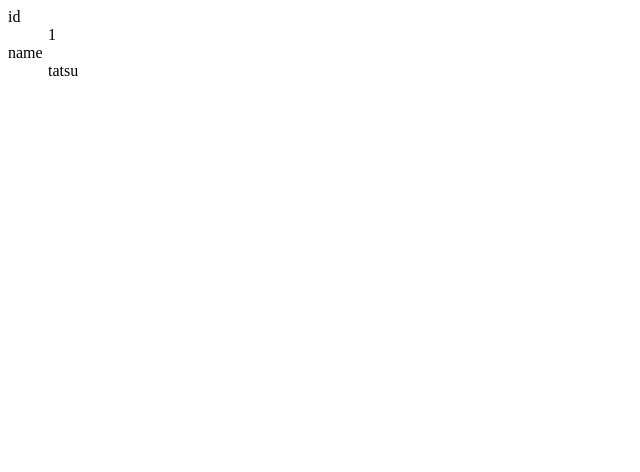
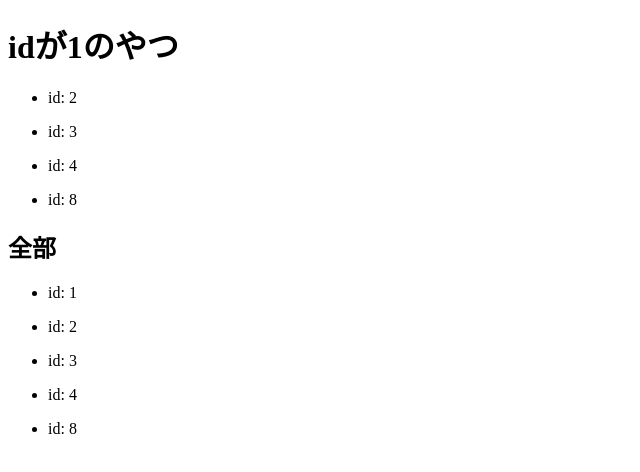
Before and after one commit to mars-tatsuru/vue3-ts, a Vue app: page / in a window 1280 px wide. Shown: the top 472 px of the page, without its empty margins (0-640 px from the left). Built offline with nearby package versions, Linux system fonts and the light colour scheme.

Commit message:
v-forとリアクティブなデータについて

```diff
--- a/src/App.vue
+++ b/src/App.vue
@@ -160,16 +160,37 @@ const todoItems = computed(() => store.state.todoItems);
 
 // const refArr = ref(arr)
 
-const obj:{
+// const obj:{
+//   id: number,
+//   name: string
+// } = {
+//   id: 1,
+//   name: 'tatsu'
+// }
+
+// const refObj = ref(obj)
+
+interface usersTail {
   id: number,
   name: string
-} = {
-  id: 1,
-  name: 'tatsu'
 }
 
-const refObj = ref(obj)
+const userListInit:usersTail[] = [
+  {id: 1, name:"name1"},
+  {id: 2, name:"name2"},
+  {id: 3, name:"name3"},
+  {id: 4, name:"name4"},
+  {id: 8, name:"name5"}
+]
 
+const userList = ref(userListInit)
+
+const idUper = computed((): usersTail[] => {
+  const newList = userList.value.filter((userTailItem: usersTail):boolean => {
+    return userTailItem.id > 1
+  })
+  return newList
+})
 
 
 </script>
@@ -235,13 +256,35 @@ const refObj = ref(obj)
       {{index+1}}は{{id}} : {{ele}}
     </li>
     </ul> -->
-    <template
+    <!-- <template
     v-for="(value, key) in refObj"
     :key="key"
     >
     <dt>{{ key }}</dt>
     <dd>{{ value }}</dd>
-    </template>
+    </template> -->
+
+    <h1>idが1のやつ</h1>
+
+    <ul>
+      <li
+      v-for="item in idUper"
+      >
+      <p>id: {{ item.id }}</p>
+     </li>
+    </ul>
+
+    <h2>全部</h2>
+
+    <ul>
+      <li
+      v-for="item in userList"
+      >
+      <p>id: {{ item.id }}</p>
+     </li>
+    </ul>
+
+
 
   </main>
 </template>
```
